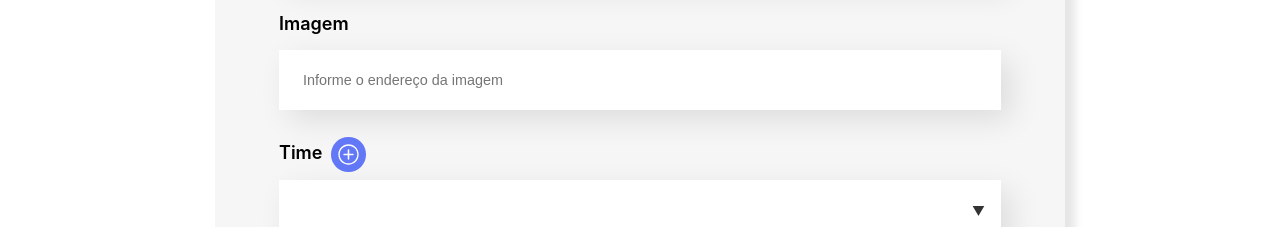
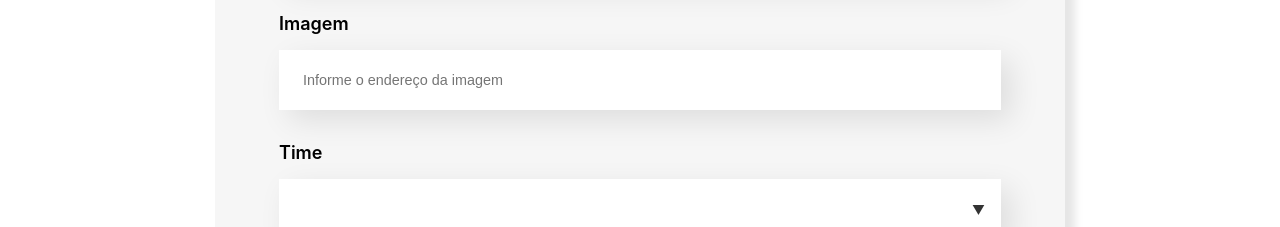
Before and after one commit to carolwsa/organoCat, a React (Create React App) app: page / in a window 1280 px wide. Shown: the part 820-1047 px from the top of the page. Built offline with nearby package versions, Linux system fonts and the light colour scheme.

Commit message:
Removendo elementos osiosos

```diff
--- a/src/Componentes/ListaSuspensa/index.js
+++ b/src/Componentes/ListaSuspensa/index.js
@@ -1,18 +1,10 @@
 import "./ListaSuspensa.css";
-import { IoIosAddCircleOutline } from "react-icons/io";
 
 const ListaSuspensa = (props) => {
   return (
     <div className="lista-suspensa">
       <div className="label-button">
         <label>{props.label}</label>
-        <button
-          type="button"
-          className="lista-suspensa-button"
-          onClick={props.aoAdicionar}
-        >
-          <IoIosAddCircleOutline size={25} />
-        </button>
       </div>
       <select
         required={props.obrigatorio}
```
